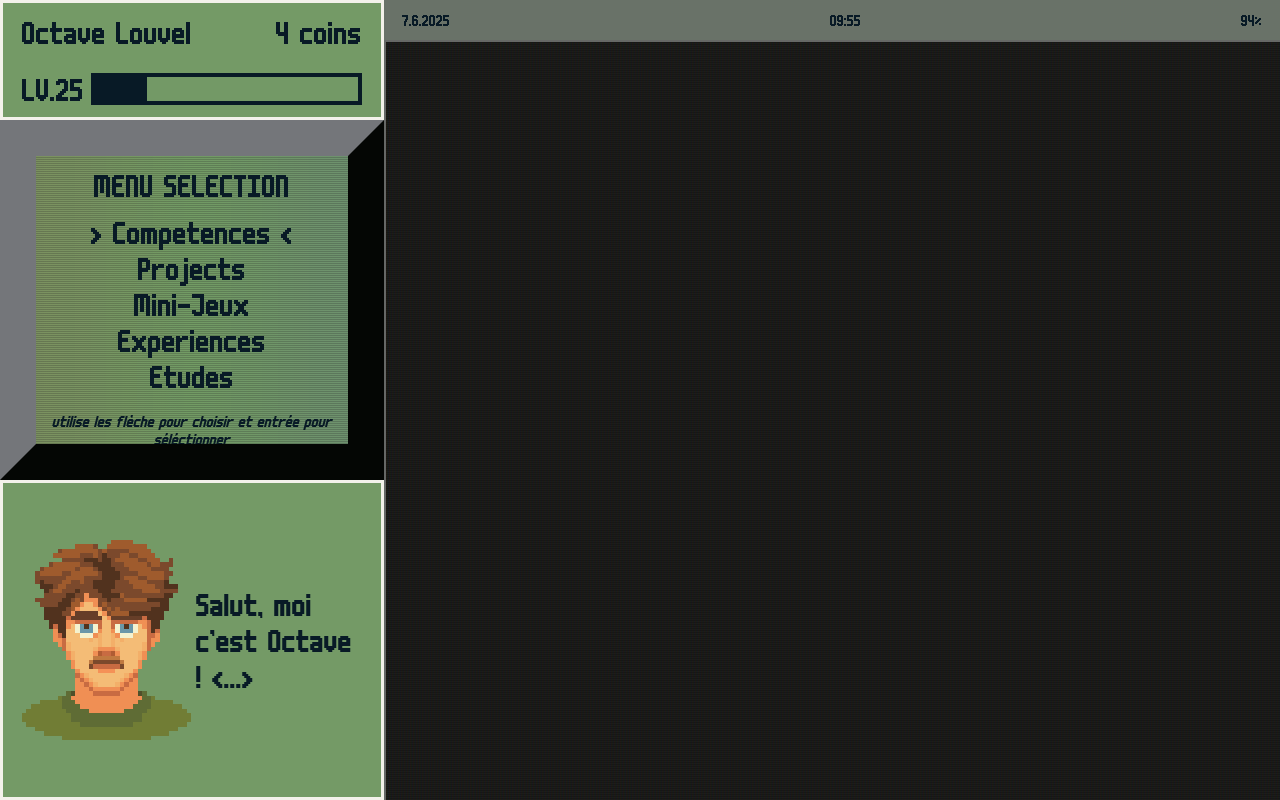
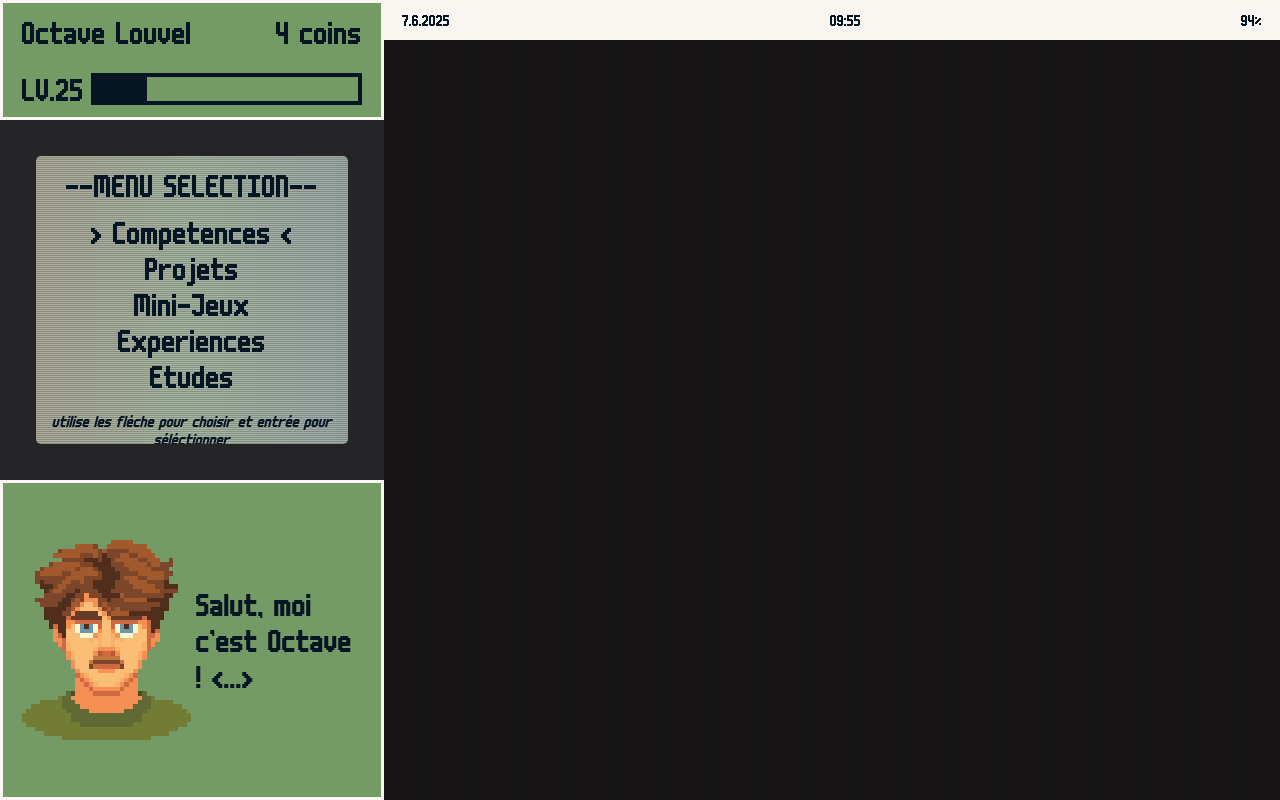
Before and after one commit to OctaveLouvel/website, a plain HTML site: page index.html in a window 1280 px wide. Drawn offline with Linux system fonts and the light colour scheme.

Commit message:
changement sur les effets

```diff
--- a/index.html
+++ b/index.html
@@ -21,9 +21,10 @@
             <div class="progress-bar"><div class="inner-progress-bar"></div></div>
             </div>
         </div>
+        <div class="menu-border">
             <div id="menu" class="menu">
                     <div class="title">
-                MENU SELECTION
+                        --MENU SELECTION--
                     </div>
                     <div id="menu-selection">
                     </div>
@@ -32,6 +33,7 @@
                             utilise les flèche pour choisir
                             et entrée pour séléctionner
                         </p>
+                    </div>
             </div>
         </div>
         <div id="skip-button" class="pnj">
--- a/index.js
+++ b/index.js
@@ -22,7 +22,7 @@ let isScreenOn = false;
 const Menu = {
     numberOfRows: 1,
     selectedElement: 1,
-    elements: ["Competences", "Projects", "Mini-Jeux", "Experiences", "Etudes"],
+    elements: ["Competences", "Projets", "Mini-Jeux", "Experiences", "Etudes"],
     selectNextElement() {
         let next = (this.selectedElement + 1) % this.elements.length;
         this.render(next);
@@ -137,7 +137,7 @@ async function updateBattery() {
     if(!("getBattery" in navigator)) return;
     let battery = await navigator.getBattery();
     console.log(battery.level);
-    batteryText.textContent = battery.level;
+    batteryText.textContent = String(battery.level*100) +"%";
 }
 
 function toggleScreen() {
--- a/static/css/style.css
+++ b/static/css/style.css
@@ -23,8 +23,6 @@ body{
 
   cursor:default;
   user-select: none;
-  animation: flicker 0.15s infinite;
-
 }
 
 :root {
@@ -76,20 +74,25 @@ h3{
   grid-template-columns: 100%;
 }
 
+.menu-border{
+  background-color: #252527;
+  padding: 1em;
+}
+
 .menu{
+  color: #051524;
   display: grid;
+  border-radius: 5px;
   grid-template-rows: 20% 70% 10%;
   grid-template-columns: 100%;
   overflow: hidden;
-  background-color: #AFBCAA;
-  color: #051524;
   height: 100%;
-  border: outset 1em #252527;
   box-sizing: border-box;
   box-shadow: 0 0 0 0;
-  border-radius: 0;
   justify-content: center;
   align-items: center;
+  animation: flicker 0.15s infinite;
+
   background:
     repeating-linear-gradient(
       to bottom,
@@ -104,6 +107,7 @@ h3{
       rgba(0,255,0,0.02),
       rgba(0,0,255,0.06)
     );
+    background-color: #AFBCAA;
 }
 
 .menu .title{
@@ -140,7 +144,7 @@ h3{
 }
 
 .status-bar{
-  background-color: #6A7169;
+  background-color: #f9f5f0;
   display: flex;
   justify-content:space-between;
   align-items: center;
@@ -308,7 +312,6 @@ h3{
   height: 100%;
   position: relative;
   overflow: hidden;
-  border: 2px solid #666;
 }
 
 .viewport::after {
@@ -371,7 +374,7 @@ h3{
   animation-fill-mode: forwards;
 }
 
-/*
+
 .viewport.on::after {
   animation: flicker 0.15s infinite;
-} */
+}
```
Lines whose indentation alone changed are shown as unchanged.
